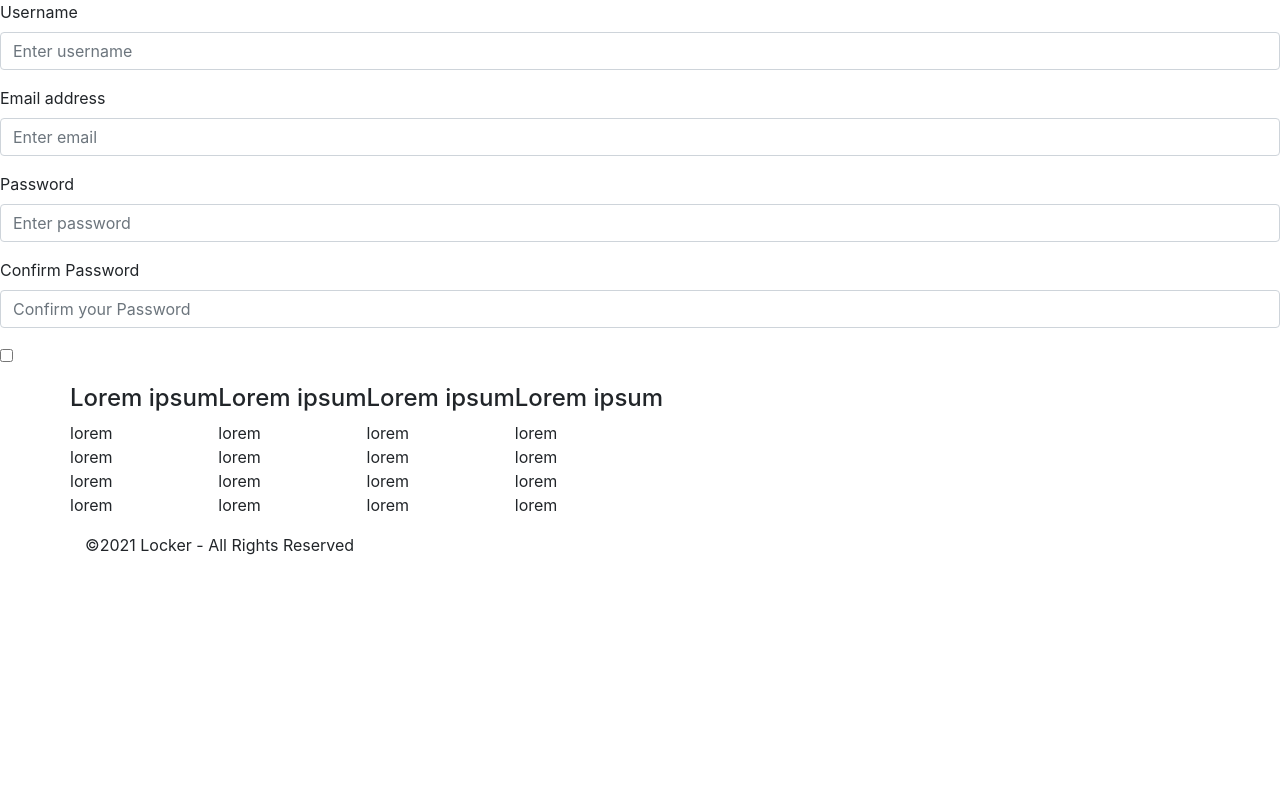
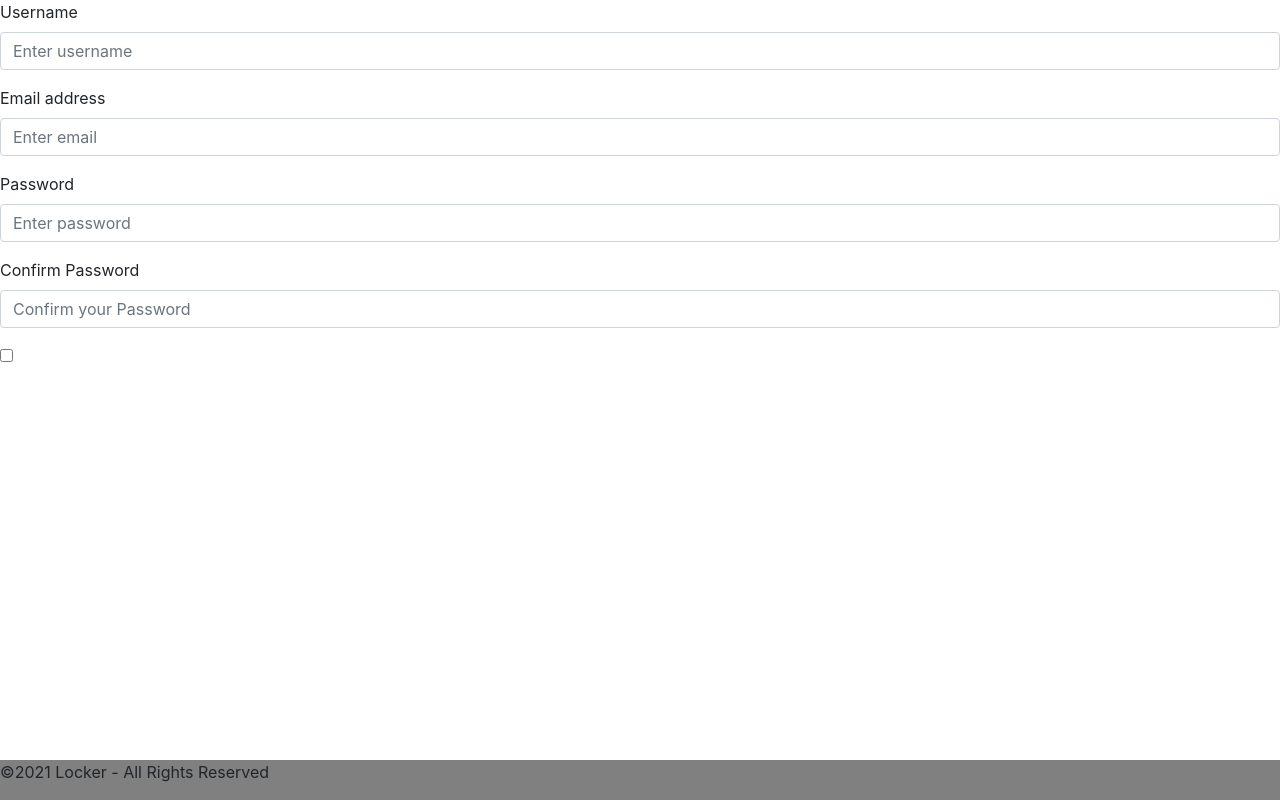
Before and after one commit to alexisbernier/locker-project, a React (Create React App) app: page / in a window 1280 px wide. Built offline with nearby package versions, Linux system fonts and the light colour scheme.

Commit message:
fix: fixed Footer component

```diff
--- a/src/components/Footer.js
+++ b/src/components/Footer.js
@@ -1,49 +1,18 @@
+import styled from "@emotion/styled";
+
+const StyledFooter = styled.footer`
+  background-color: grey;
+  display: flex;
+  position: absolute;
+  left: 0;
+  bottom: 0;
+  right: 0;
+`;
+
 const Footer = () => {
   return (
-    <div className="main-footer">
-      <div className="container">
-        <div className="row">
-          {/* Column 1 */}
-          <div className="col-md-3.col-sm-6">
-            <h4>Lorem ipsum</h4>
-            <ul className="list-unstyled">
-              <li>lorem</li>
-              <li>lorem</li>
-              <li>lorem</li>
-              <li>lorem</li>
-            </ul>
-          </div>
-          {/* Column 2 */}
-          <div className="col-md-3.col-sm-6">
-            <h4>Lorem ipsum</h4>
-            <ul className="list-unstyled">
-              <li>lorem</li>
-              <li>lorem</li>
-              <li>lorem</li>
-              <li>lorem</li>
-            </ul>
-          </div>
-          {/* Column 3 */}
-          <div className="col-md-3.col-sm-6">
-            <h4>Lorem ipsum</h4>
-            <ul className="list-unstyled">
-              <li>lorem</li>
-              <li>lorem</li>
-              <li>lorem</li>
-              <li>lorem</li>
-            </ul>
-          </div>
-          {/* Column 4 */}
-          <div className="col-md-3.col-sm-6">
-            <h4>Lorem ipsum</h4>
-            <ul className="list-unstyled">
-              <li>lorem</li>
-              <li>lorem</li>
-              <li>lorem</li>
-              <li>lorem</li>
-            </ul>
-          </div>
-        </div>
+    <StyledFooter className="main-footer">
+      <div>
         {/* Footer Bottom */}
         <div className="footer-bottom">
           <p className="p text-xs-center">
@@ -51,7 +20,7 @@ const Footer = () => {
           </p>
         </div>
       </div>
-    </div>
+    </StyledFooter>
   );
 };
 
```
